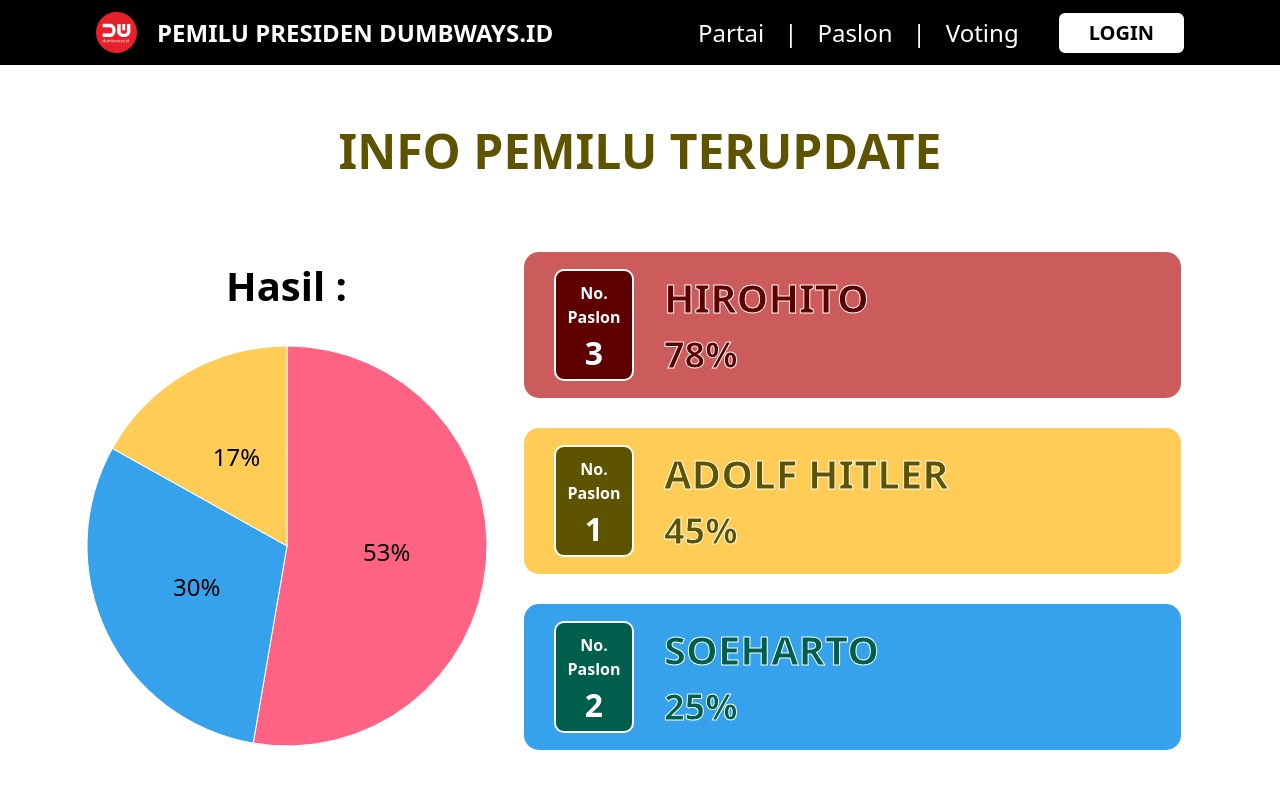
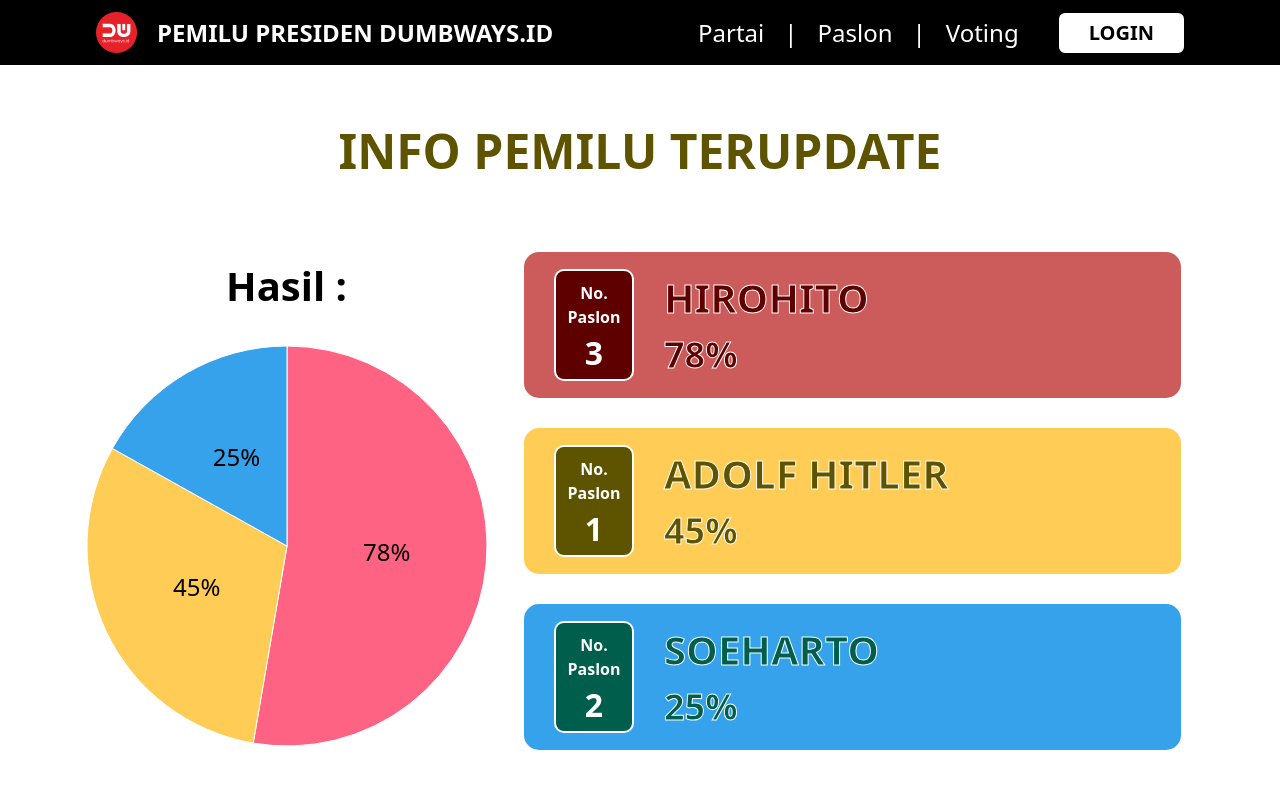
Before and after one commit to ravano-2464/Micro-App, a React (Vite) app: page /vote in a window 1280 px wide. Shown: the top 798 px of the page. Built offline with nearby package versions, Linux system fonts and the light colour scheme.

Commit message:
app terkait informasi data pemilu

```diff
--- a/src/components/Fragments/Chart.tsx
+++ b/src/components/Fragments/Chart.tsx
@@ -1,10 +1,11 @@
+import React from "react";
 import { DefaultizedPieValueType } from "@mui/x-charts";
 import { PieChart, pieArcLabelClasses } from "@mui/x-charts/PieChart";
 
 const data = [
   { label: "Hirohito", value: 78, color: "#ff6384" },
-  { label: "Adolf Hitler", value: 45, color: "#36a2eb" },
-  { label: "Soeharto", value: 25, color: "#ffcd56" },
+  { label: "Adolf Hitler", value: 45, color: "#ffcd56" },
+  { label: "Soeharto", value: 25, color: "#36a2eb" },
 ];
 
 const sizing = {
@@ -13,11 +14,9 @@ const sizing = {
   height: 400,
   legend: { hidden: true },
 };
-const TOTAL = data.map((item) => item.value).reduce((a, b) => a + b, 0);
 
 const getArcLabel = (params: DefaultizedPieValueType) => {
-  const percent = params.value / TOTAL;
-  return `${(percent * 100).toFixed(0)}%`;
+  return `${params.value}%`;
 };
 
 const Chart = () => {
```
